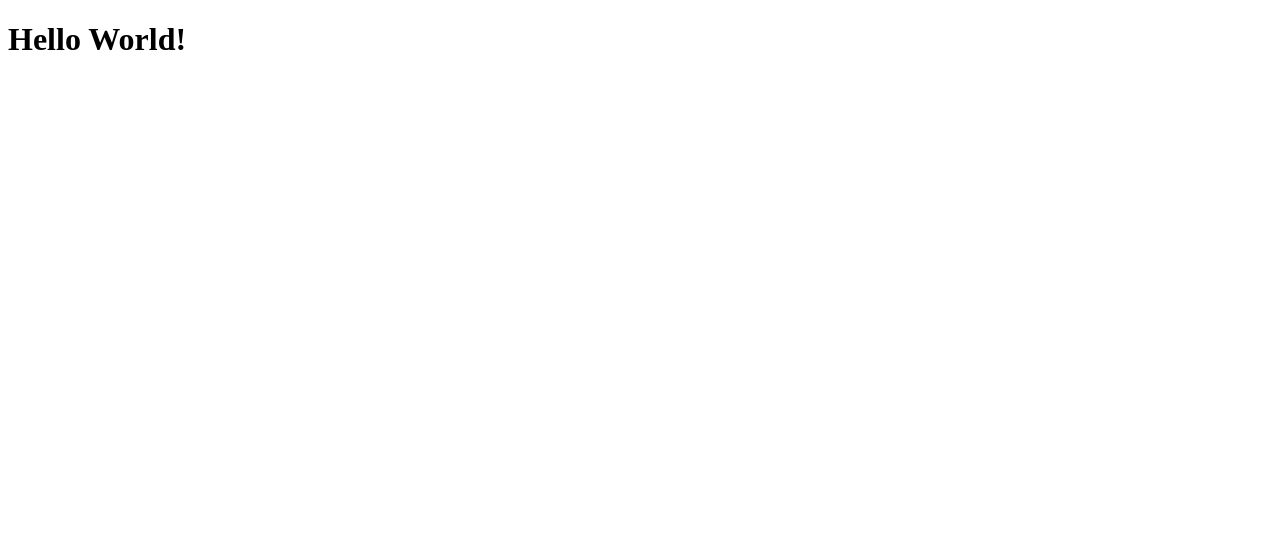
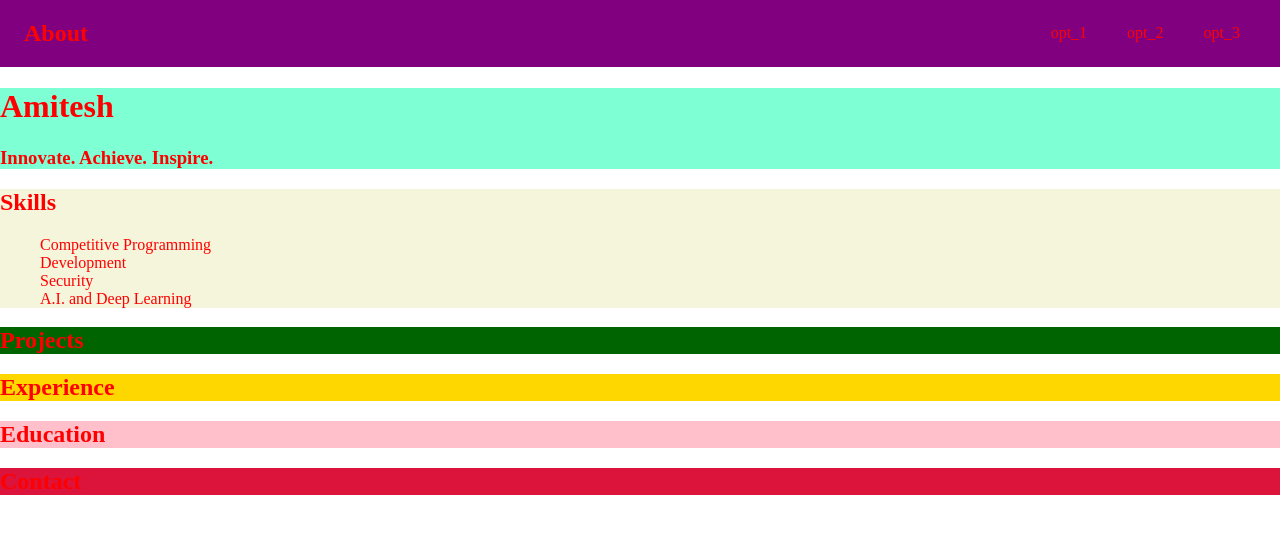
Before and after one commit to AmiteshMagar/personal-website_v2, a plain HTML site: page index.html in a window 1280 px wide. Drawn offline with Linux system fonts and the light colour scheme.

Commit message:
initial skeleton structure of text completed.

```diff
--- a/index.html
+++ b/index.html
@@ -1,11 +1,73 @@
 <!DOCTYPE html>
-<html>
-    <header>
+<html lang="en">
+    <head>
+        <meta charset="utf-8" name="veiwport" content="width-device-width, initial-scale=1 shrink-to-fit=no">
+        <title>Amitesh - About Me</title>
+        <link rel="stylesheet" href="static/css/about.css">
+    </head>
+    <body>
+        <header>
+            <div class="nav-bar">
+                <h2 class="nav-title">About</h2>
+                <nav class="nav-container">
+                    <ul class="nav-list">
+                        <li class="nav-list-item">opt_1</li>
+                        <li class="nav-list-item">opt_2</li>
+                        <li class="nav-list-item">opt_3</li>
+                    </ul>
+                </nav>
+            </div>
+        </header>
 
 
-    </header>
-    <body>
-        <h1>Hello World!</h1>
+        <div class="content">
+            <div class="main">
+                <h1>Amitesh</h1>
+                <h3>Innovate. Achieve. Inspire.</h3>
+            </div>
+
+            <div class="skills">
+                <h2>Skills</h2>
+                <ul class="skills-list">
+                    <li class="skills-list-item">
+                        <div class="cp">
+                            Competitive Programming
+                        </div>
+                    </li>
+                    <li class="skills-list-item">
+                        <div class="dev">
+                            Development
+                        </div>
+                    </li>
+                    <li class="skills-list-item">
+                        <div class="sec">
+                            Security
+                        </div>
+                    </li>
+                    <li class="skills-list-item">
+                        <div class="ai">
+                            A.I. and Deep Learning
+                        </div>
+                    </li>
+                </ul>
+            </div>
+
+            <div class="projects">
+                <h2>Projects</h2>
+            </div>
+
+            <div class="exp">
+                <h2>Experience</h2>
+            </div>
+
+            <div class="edu">
+                <h2>Education</h2>
+            </div>
+
+            <div class="final">
+                <h2>Contact</h2>
+            </div>
+        </div>
 
     </body>
 
--- /dev/null
+++ b/static/css/about.css
@@ -0,0 +1,70 @@
+body{
+    color: red;
+    display: block;
+    margin:0 auto;
+}
+
+.nav-bar{
+    display: flex;
+    flex-direction: row;
+    justify-content: space-between;
+    width: 100%;
+    overflow: hidden;
+    background-color: purple;
+    /* align-items: center; */
+}
+
+.nav-title{
+    display: flex;
+    justify-content: left;
+    padding: 0 1em;
+}
+
+.nav-container{
+    display: flex;
+    align-items: center;
+}
+
+.nav-list{
+    display: flex;
+    flex-direction: row;
+    justify-content: space-evenly;
+    padding: 0 1.25em;
+    margin: 0;
+}
+
+.nav-list-item{
+    padding-right: 1.25rem;
+    margin-right: 1.25rem;
+    list-style: none;
+}
+
+.nav-list-item:last-child{
+    margin-right: 0;
+}
+
+
+.main{
+    background-color: aquamarine;
+}
+.skills{
+    background-color: beige;
+}
+.projects{
+    background-color: darkgreen;
+}
+.exp{
+    background-color: gold;
+}
+.edu{
+    background-color: pink;
+}
+.final{
+    background-color: crimson;
+}
+
+
+
+.skills-list{
+    list-style: none;
+}
```
